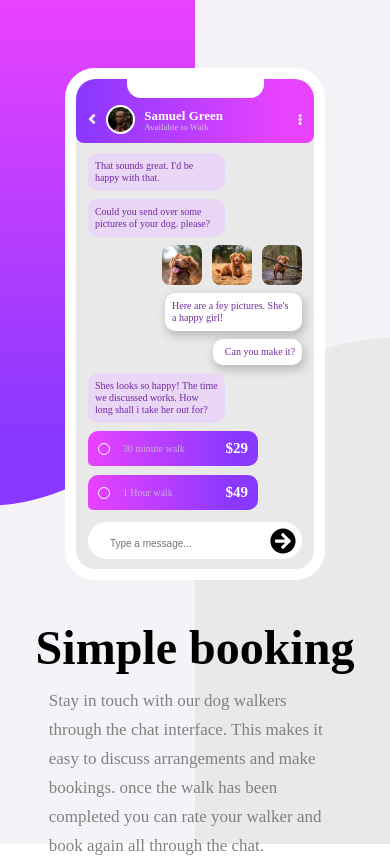
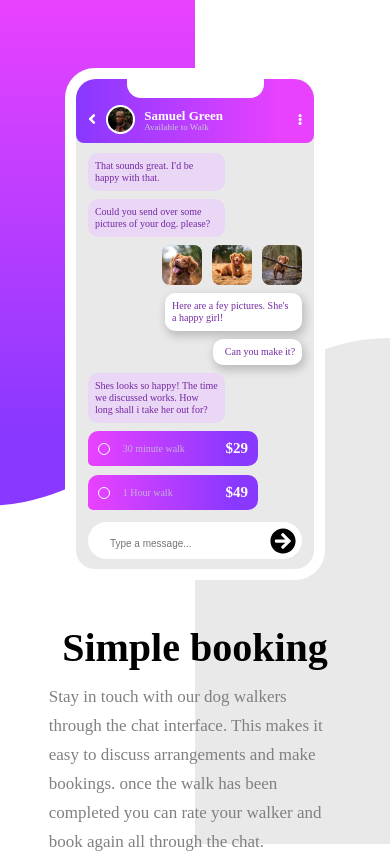
Before and after one commit to John9927/chat-app-css-illustration, an Angular app: page / in a window 390 px wide. Built offline with nearby package versions, Linux system fonts and the light colour scheme.

Commit message:
Fix mobile

```diff
--- a/src/app/home/home.component.scss
+++ b/src/app/home/home.component.scss
@@ -24,7 +24,7 @@
   display: flex;
   width: 100%;
   height: 100vh;
-  background-color: hsl(270, 20%, 96%);
+  // background-color: hsl(270, 20%, 96%);
 }
 
 .container__violet {
@@ -307,6 +307,10 @@ input {
     border-bottom-right-radius: 212px;
   }
 
+  .title {
+    font-size: 40px;
+  }
+
   .shadow {
     width: 50%;
     height: 60vh;
@@ -316,24 +320,20 @@ input {
     position: absolute;
     height: 600px;
     justify-content: center;
-    /* margin-top: -20px; */
-    /* margin: 0 auto; */
   }
 
   .wrap__label {
-    // width: 100%;
-    // height: 100%;
-    // position: relative;
-    /* margin: 0 auto; */
     height: 85px;
     margin-left: initial;
     align-items: center;
   }
 
+  .shadow {
+    position: fixed;
+  }
+
   .container__label {
     height: initial;
-    /* width: initial; */
-    // margin-top: 183%;
     margin-top: 700px;
   }
 
@@ -344,11 +344,9 @@ input {
 
   .smartphone {
     margin-left: initial;
-    // margin: 0 auto;
   }
 
   .container__description {
     width: 75%;
-    // margin: 0 auto;
   }
 }
```
